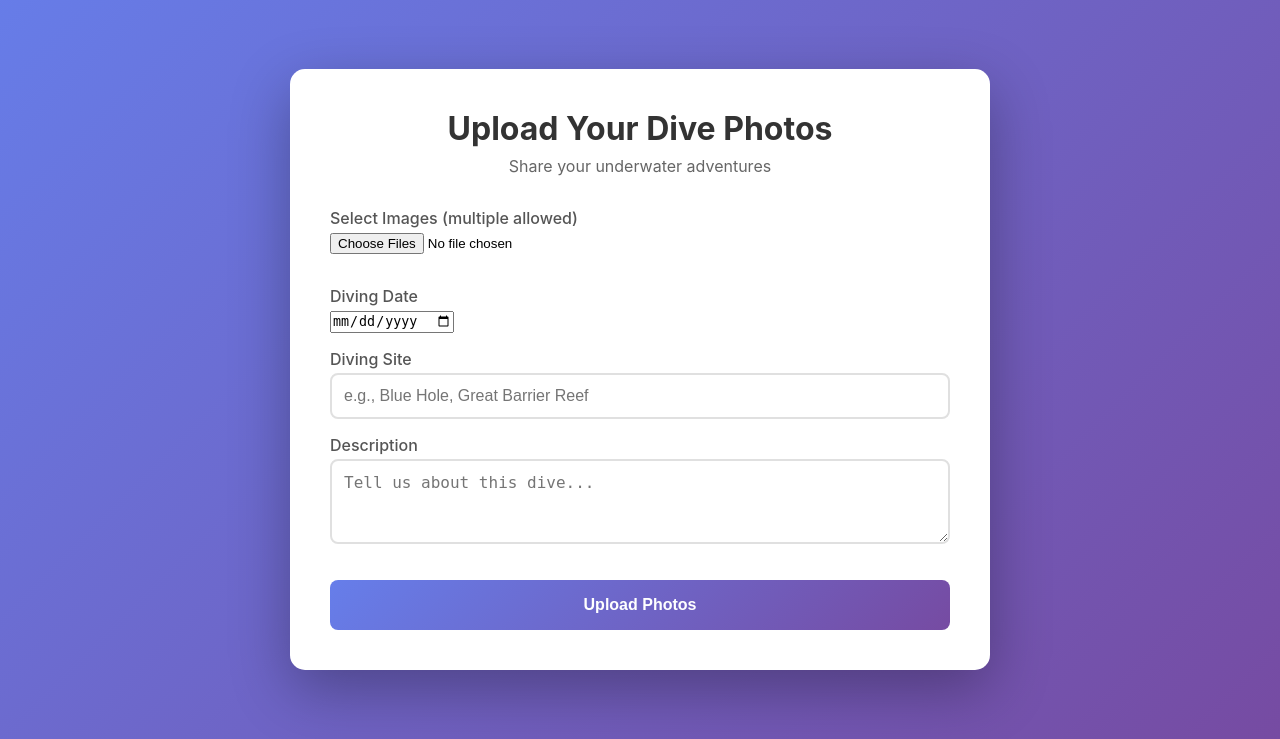
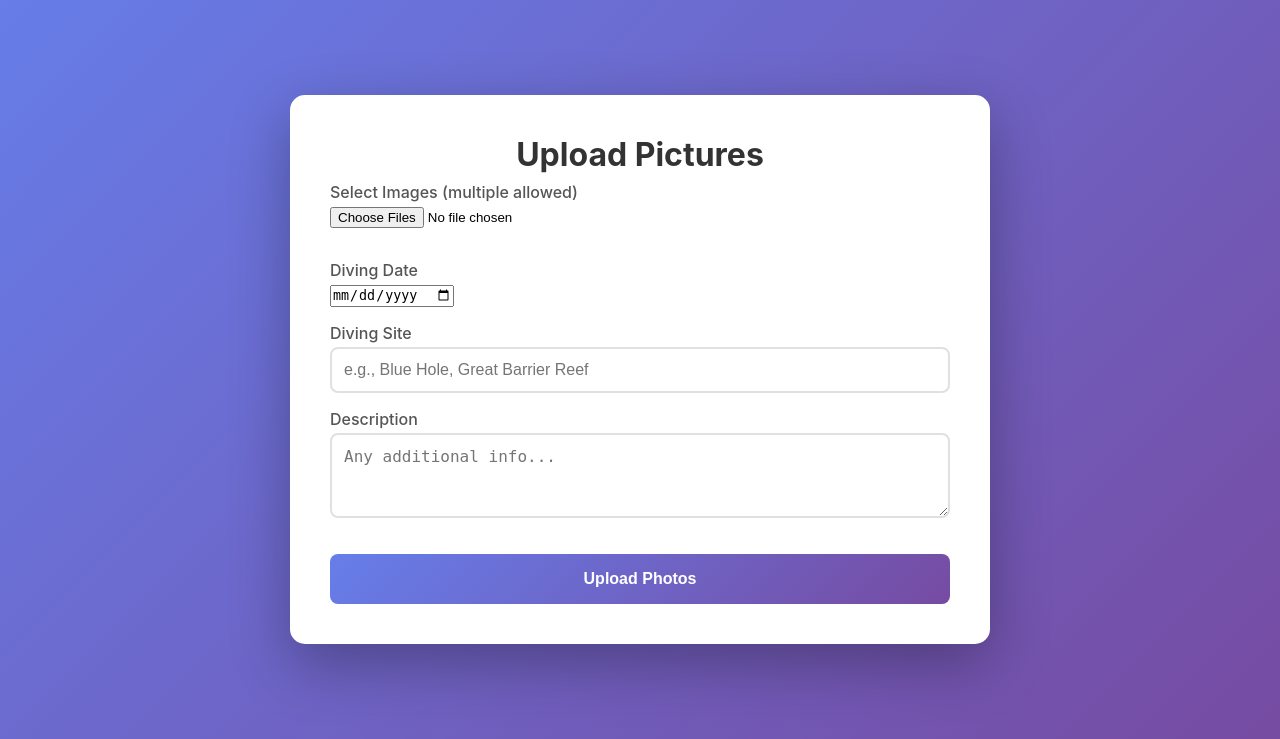
Before and after one commit to UCA-MSI/corail-upload-system, a Django app: page /upload/ in a window 1280 px wide. Shown: the part 61-800 px from the top of the page. Run offline with Django 5.2, Linux system fonts and the light colour scheme; a user stored in the database is signed in; data that the repository does not hold is empty.

Commit message:
text change

```diff
--- a/templates/upload/upload.html
+++ b/templates/upload/upload.html
@@ -4,8 +4,7 @@
 
 {% block content %}
 <div class="card wide">
-    <h1>Upload Your Dive Photos</h1>
-    <p class="subtitle">Share your underwater adventures</p>
+    <h1>Upload Pictures</h1>
 
     {% if success %}
     <div class="success">{{ success }}</div>
@@ -32,7 +31,7 @@
         </div>
         <div>
             <label for="description">Description</label>
-            <textarea id="description" name="description" rows="3" placeholder="Tell us about this dive..."></textarea>
+            <textarea id="description" name="description" rows="3" placeholder="Any additional info..."></textarea>
         </div>
         <button type="submit">Upload Photos</button>
     </form>
```
